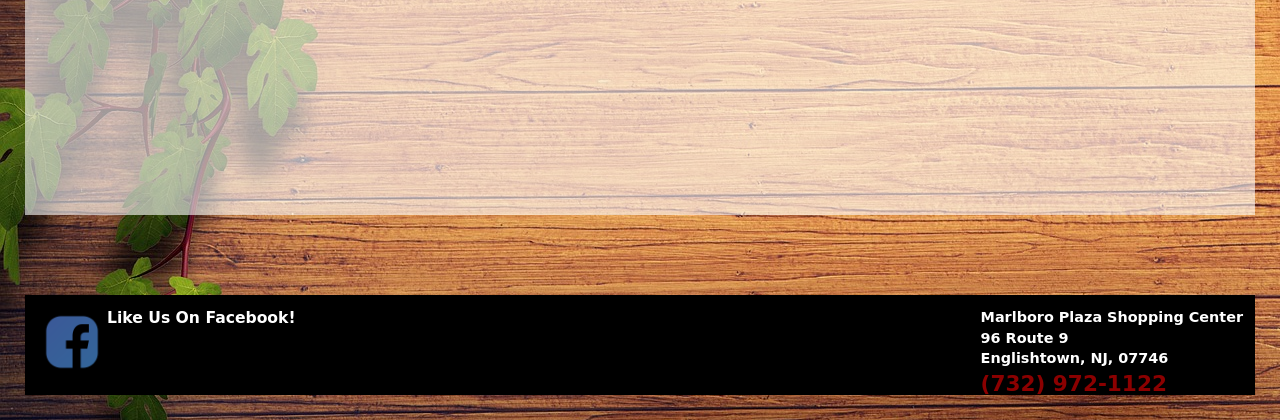
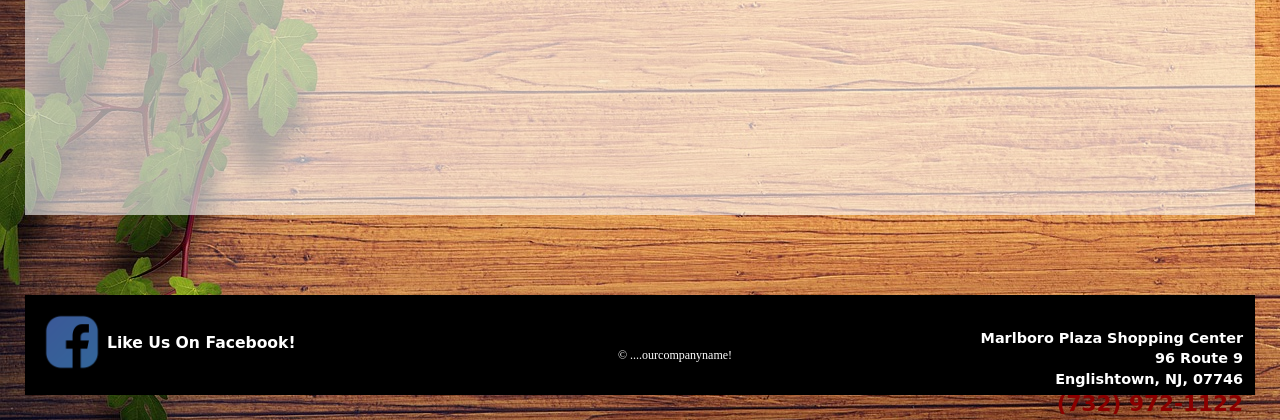
Before and after one commit to whitleyblaine/jerry_harveys, a PHP site: page /aboutUs.html in a window 1280 px wide. Shown: the part 803-1223 px from the top of the page. Run offline with PHP 8.4, Linux system fonts and the light colour scheme; some libraries are stand-ins or nearby versions.

Commit message:
styling footer

```diff
--- a/aboutUs.html
+++ b/aboutUs.html
@@ -57,6 +57,7 @@
 
     <footer>
       <a href="https://www.facebook.com/Jerry-Harveys-Deli-1718106888431904/"><img src="assets/images/facebook_icon.png" id="fbLogo"></a><span class="fbText">Like Us On Facebook!</span>
+        <p class="companyName">&copy; ....ourcompanyname!</p>
       <ul class="footerList">
         <li id="shoppingCenter">Marlboro Plaza Shopping Center</li>
         <li>96 Route 9</li>
--- a/assets/stylesheets/style.css
+++ b/assets/stylesheets/style.css
@@ -20,6 +20,13 @@ body {
   color: darkred;
   padding-left: 5px;
   font-size: 2em;
+}
+
+.companyName {
+  color: white;
+  text-align: center;
+  position: relative;
+  top: 1.5em;
 }
 
 #hours{
@@ -47,10 +54,12 @@ body {
 .footerList {
   color: white;
   list-style-type: none;
-  float: right;
   font-family: 'Mirza', cursive;
   font-weight: bolder;
   font-size: 1.2em;
+  position: relative;
+  top: -2em;
+  text-align: right;
 }
 
 #aboutUsLogo {
@@ -134,6 +143,8 @@ You also need to include this conditional style in the <head> of your HTML file
   font-family: 'Mirza', cursive;
   font-weight: bold;
   font-size: 1.3em;
+  position: relative;
+  top: 1.6em;
 }
 
 .fbText:hover {
--- a/catering.html
+++ b/catering.html
@@ -83,7 +83,7 @@
         </div>
       </div>
     </div>
-  </div>
+
     <footer>
       <a href="https://www.facebook.com/Jerry-Harveys-Deli-1718106888431904/"><img src="assets/images/facebook_icon.png" id="fbLogo"></a><span class="fbText">Like Us On Facebook!</span>
       <ul class="footerList">
--- a/chanukah.html
+++ b/chanukah.html
@@ -81,7 +81,7 @@
         </div>
       </div>
     </div>
-  </div>
+
     <footer>
       <a href="https://www.facebook.com/Jerry-Harveys-Deli-1718106888431904/"><img src="assets/images/facebook_icon.png" id="fbLogo"></a><span class="fbText">Like Us On Facebook!</span>
       <ul class="footerList">
--- a/feedback.html
+++ b/feedback.html
@@ -106,10 +106,8 @@
               </div>
             </div>
           </div>
-        </div>
-      </div>
-    </div>
-  </div>
+
+
       <footer>
       <a href="https://www.facebook.com/Jerry-Harveys-Deli-1718106888431904/"><img src="assets/images/facebook_icon.png" id="fbLogo"></a><span class="fbText">Like Us On Facebook!</span>
       <ul class="footerList">
--- a/holidays.html
+++ b/holidays.html
@@ -100,7 +100,7 @@
         </div>
       </div>
     </div>
-  </div>
+
     <footer>
       <a href="https://www.facebook.com/Jerry-Harveys-Deli-1718106888431904/"><img src="assets/images/facebook_icon.png" id="fbLogo"></a><span class="fbText">Like Us On Facebook!</span>
       <ul class="footerList">
--- a/index.html
+++ b/index.html
@@ -71,8 +71,8 @@
         </div>
       </div>
     </div>
-  </div>
-</div>
+
+
     <footer>
       <a href="https://www.facebook.com/Jerry-Harveys-Deli-1718106888431904/"><img src="assets/images/facebook_icon.png" id="fbLogo"></a><span class="fbText">Like Us On Facebook!</span>
       <ul class="footerList">
--- a/menu.html
+++ b/menu.html
@@ -80,6 +80,7 @@
     </div>
   </div>
 
+
     <footer>
       <a href="https://www.facebook.com/Jerry-Harveys-Deli-1718106888431904/"><img src="assets/images/facebook_icon.png" id="fbLogo"></a><span class="fbText">Like Us On Facebook!</span>
       <ul class="footerList">
--- a/passover.html
+++ b/passover.html
@@ -79,9 +79,9 @@
             </div>
           </div>
         </div>
-      </div>
-    </div>
-  </div>
+
+
+
 
       <footer>
       <a href="https://www.facebook.com/Jerry-Harveys-Deli-1718106888431904/"><img src="assets/images/fbLogo.jpg" id="fbLogo"></a><span class="fbText">Like Us On Facebook!</span>
--- a/rashhashana.html
+++ b/rashhashana.html
@@ -81,7 +81,7 @@
         </div>
       </div>
     </div>
-  </div>
+
     <footer>
       <a href="https://www.facebook.com/Jerry-Harveys-Deli-1718106888431904/"><img src="assets/images/facebook_icon.png" id="fbLogo"></a><span class="fbText">Like Us On Facebook!</span>
       <ul class="footerList">
```
